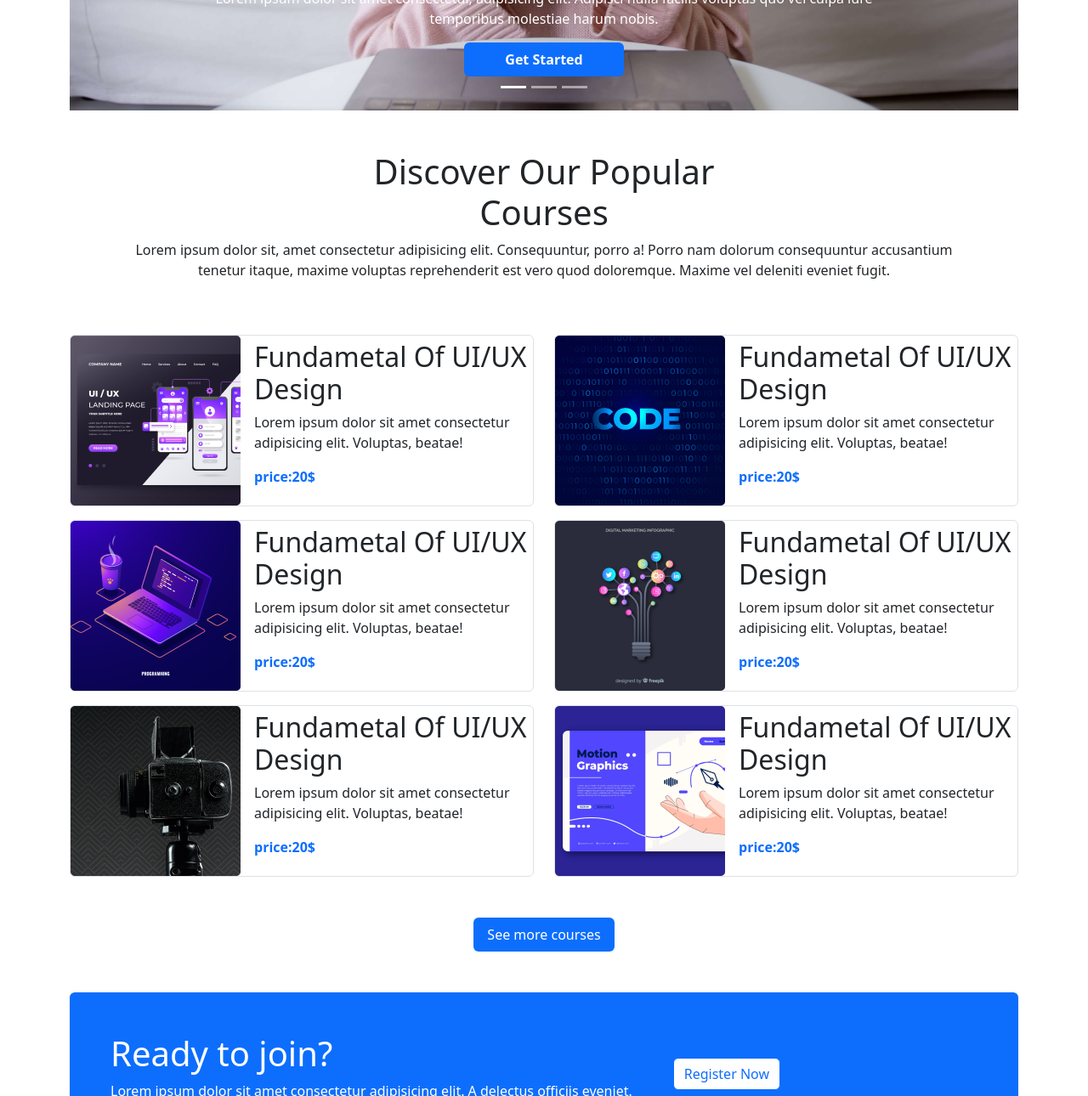
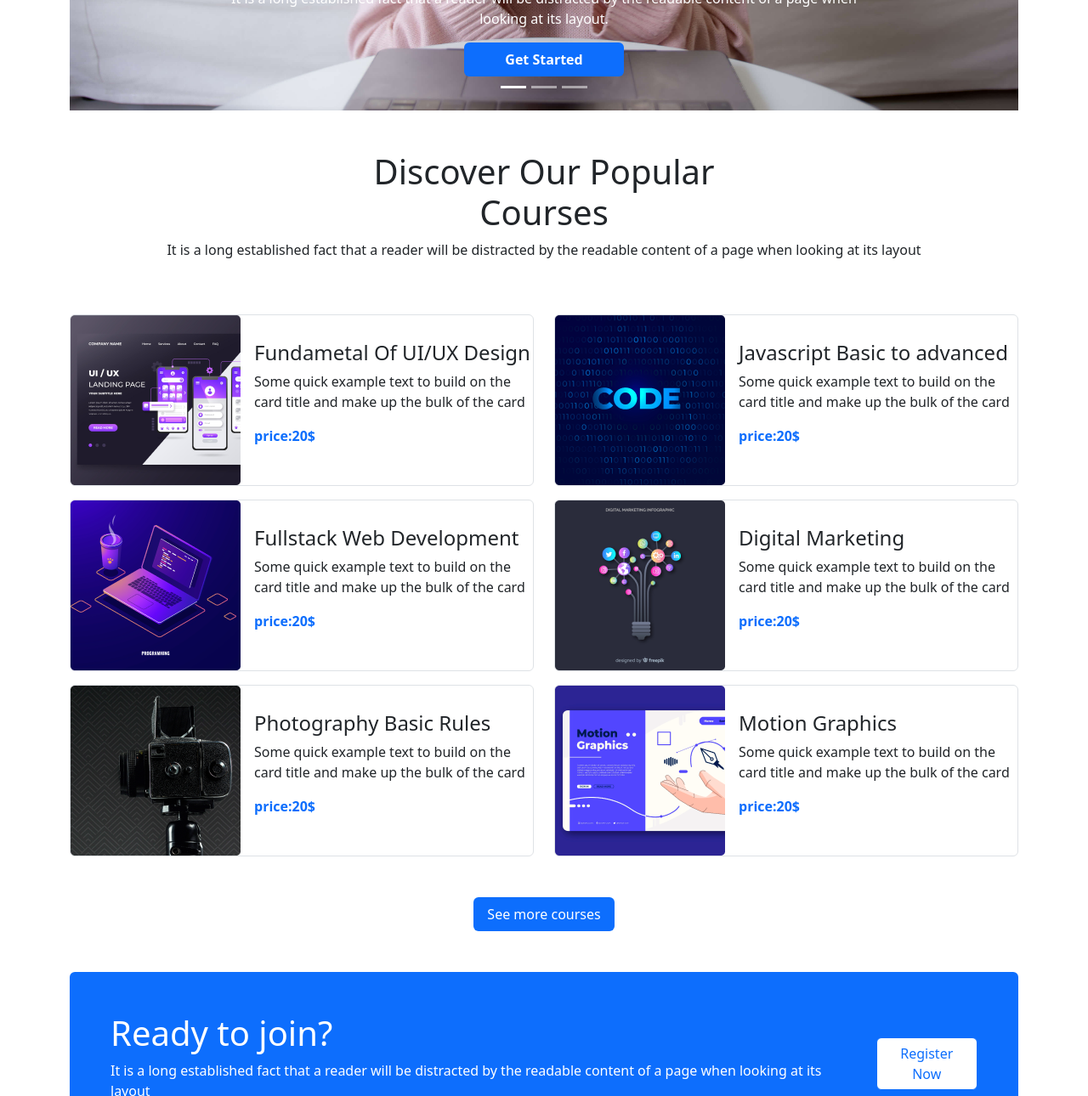
Before and after one commit to Tamannarahman13/pro-edu, a plain HTML site: page index.html in a window 1280 px wide. Shown: the part 596-1886 px from the top of the page at 85% size. Drawn offline with nearby package versions, Linux system fonts and the light colour scheme.

Commit message:
some correction

```diff
--- a/index.html
+++ b/index.html
@@ -4,7 +4,7 @@
 <head>
     <meta charset="utf-8">
     <meta name="viewport" content="width=device-width, initial-scale=1">
-    <title>pro edu</title>
+    <title>Prime IT</title>
     <script src="https://kit.fontawesome.com/f498d3964a.js" crossorigin="anonymous"></script>
     <link rel="stylesheet" href="style.css">
     <link href="https://cdn.jsdelivr.net/npm/bootstrap@5.2.0/dist/css/bootstrap.min.css" rel="stylesheet"
@@ -12,11 +12,11 @@
 </head>
 
 <body>
-    <header class="header">
+    <header>
         <section class="container">
-            <nav class="navbar navbar-expand-lg  ">
+            <nav class="navbar navbar-expand-lg   ">
                 <div class="container-fluid">
-                    <a class="navbar-brand fs-1 fw-bold" href="#">Pro Edu</a>
+                    <a class="navbar-brand fs-1 fw-bold" href="#">Prime IT</a>
                     <button class="navbar-toggler" type="button" data-bs-toggle="collapse"
                         data-bs-target="#navbarNavAltMarkup" aria-controls="navbarNavAltMarkup" aria-expanded="false"
                         aria-label="Toggle navigation">
@@ -47,14 +47,14 @@
                         aria-label="Slide 3"></button>
                 </div>
                 <div class="carousel-inner">
-                    <div class="carousel-item active">
+                    <div class="carousel-item active ">
                         <img src="images/cover/cover-1.png" class="d-block w-100" alt="...">
                         <div class="carousel-caption ">
                             <h1 class="display-1 fw-bold">Get Started Digital</h1>
                             <br>
                             <h1 class="display-1 fw-bold">Learning</h1>
-                            <p>Lorem ipsum dolor sit amet consectetur, adipisicing elit. Adipisci nulla facilis voluptas
-                                quo vel culpa iure temporibus molestiae harum nobis.</p>
+                            <p>It is a long established fact that a reader will be distracted by the readable
+                                content of a page when looking at its layout.</p>
                             <button class="px-5 py-2 bg-primary text-white border-0 fw-bold rounded">Get
                                 Started</button>
                         </div>
@@ -65,8 +65,8 @@
                             <h1 class="display-1 fw-bold">Get Started Digital</h1>
                             <br>
                             <h1 class="display-1 fw-bold">Learning</h1>
-                            <p>Lorem ipsum dolor sit amet consectetur, adipisicing elit. Adipisci nulla facilis voluptas
-                                quo vel culpa iure temporibus molestiae harum nobis.</p>
+                            <p>It is a long established fact that a reader will be distracted by the readable
+                                content of a page when looking at its layout.</p>
                             <button class="px-5 py-2 bg-primary text-white border-0 fw-bold rounded">Get
                                 Started</button>
                         </div>
@@ -77,8 +77,8 @@
                             <h1 class="display-1 fw-bold">Get Started Digital</h1>
                             <br>
                             <h1 class="display-1 fw-bold">Learning</h1>
-                            <p>Lorem ipsum dolor sit amet consectetur, adipisicing elit. Adipisci nulla facilis voluptas
-                                quo vel culpa iure temporibus molestiae harum nobis.</p>
+                            <p>It is a long established fact that a reader will be distracted by the readable
+                                content of a page when looking at its layout.</p>
                             <button class="px-5 py-2 bg-primary text-white border-0 fw-bold rounded">Get
                                 Started</button>
                         </div>
@@ -103,23 +103,20 @@
         <section class="container mt-5">
             <div class="text-center">
                 <h1><span>Discover Our Popular</span><br> <span>Courses</span></h1>
-                <p class="mx-5">Lorem ipsum dolor sit, amet consectetur adipisicing elit. Consequuntur, porro a!
-                    Porro
-                    nam dolorum
-                    consequuntur accusantium tenetur itaque, maxime voluptas reprehenderit est vero quod doloremque.
-                    Maxime
-                    vel deleniti eveniet fugit.</p>
+                <p class="mx-5">It is a long established fact that a reader will be distracted by the readable
+                    content of a page when looking at its layout</p>
             </div>
             <!-- Courses -->
             <div class="row gy-3 mt-5 ">
                 <div class="col-6  ">
-                    <div class="d-flex align-items-center justify-content-center border rounded">
+                    <div class="d-flex align-items-center justify-content-center border  rounded">
                         <div>
                             <img class="me-3" src="images/course/course-1.png" alt="">
                         </div>
                         <div>
-                            <h2>Fundametal Of UI/UX Design</h2>
-                            <p>Lorem ipsum dolor sit amet consectetur adipisicing elit. Voluptas, beatae!</p>
+                            <h4>Fundametal Of UI/UX Design</h4>
+                            <p>Some quick example text to build on the card title
+                                and make up the bulk of the card</p>
                             <p class="text-primary fw-bold">price:20$</p>
                         </div>
                     </div>
@@ -131,8 +128,9 @@
                             <img class="me-3" src="images/course/course-2.png" alt="">
                         </div>
                         <div>
-                            <h2>Fundametal Of UI/UX Design</h2>
-                            <p>Lorem ipsum dolor sit amet consectetur adipisicing elit. Voluptas, beatae!</p>
+                            <h4>Javascript Basic to advanced</h4>
+                            <p>Some quick example text to build on the card title
+                                and make up the bulk of the card</p>
                             <p class="text-primary fw-bold">price:20$</p>
                         </div>
                     </div>
@@ -144,8 +142,8 @@
                             <img class="me-3" src="images/course/course-3.png" alt="">
                         </div>
                         <div>
-                            <h2>Fundametal Of UI/UX Design</h2>
-                            <p>Lorem ipsum dolor sit amet consectetur adipisicing elit. Voluptas, beatae!</p>
+                            <h4>Fullstack Web Development</h4>
+                            <p>Some quick example text to build on the card title and make up the bulk of the card</p>
                             <p class="text-primary fw-bold">price:20$</p>
                         </div>
                     </div>
@@ -157,8 +155,8 @@
                             <img class="me-3" src="images/course/course-4.png" alt="">
                         </div>
                         <div>
-                            <h2>Fundametal Of UI/UX Design</h2>
-                            <p>Lorem ipsum dolor sit amet consectetur adipisicing elit. Voluptas, beatae!</p>
+                            <h4>Digital Marketing</h4>
+                            <p>Some quick example text to build on the card title and make up the bulk of the card</p>
                             <p class="text-primary fw-bold">price:20$</p>
                         </div>
                     </div>
@@ -170,8 +168,8 @@
                             <img class="me-3" src="images/course/course-5.png" alt="">
                         </div>
                         <div>
-                            <h2>Fundametal Of UI/UX Design</h2>
-                            <p>Lorem ipsum dolor sit amet consectetur adipisicing elit. Voluptas, beatae!</p>
+                            <h4>Photography Basic Rules</h4>
+                            <p>Some quick example text to build on the card title and make up the bulk of the card</p>
                             <p class="text-primary fw-bold">price:20$</p>
                         </div>
                     </div>
@@ -183,8 +181,8 @@
                             <img class="me-3" src="images/course/course-6.png" alt="">
                         </div>
                         <div>
-                            <h2>Fundametal Of UI/UX Design</h2>
-                            <p>Lorem ipsum dolor sit amet consectetur adipisicing elit. Voluptas, beatae!</p>
+                            <h4>Motion Graphics</h4>
+                            <p>Some quick example text to build on the card title and make up the bulk of the card</p>
                             <p class="text-primary fw-bold">price:20$</p>
                         </div>
                     </div>
@@ -195,12 +193,13 @@
                 <button class="bg-primary text-white border-0 px-3 py-2 rounded">See more courses</button>
             </div>
         </section>
-        <!-- Register  -->
+        <!-- Ready to join  -->
         <section class="container mt-5 mb-5">
             <div class="d-flex bg-primary rounded px-5 py-5  align-items-center ">
                 <div class="text-white">
                     <h1>Ready to join?</h1>
-                    <p>Lorem ipsum dolor sit amet consectetur adipisicing elit. A delectus officiis eveniet.</p>
+                    <p>It is a long established fact that a reader will be distracted by the
+                        readable content of a page when looking at its layout</p>
                 </div>
                 <div class="">
                     <!-- Button trigger modal -->
@@ -254,7 +253,8 @@
         <section class="container">
             <div class="mt-5 mb-5 text-center">
                 <h1>Fequently Asked Questions</h1>
-                <p>Lorem ipsum dolor sit amet consectetur adipisicing elit. Saepe, nisi.</p>
+                <p><small>It is a long established fact that a reader will be distracted by the readable
+                        content of a page when looking at its layout</small></p>
             </div>
             <div class="accordion" id="accordionPanelsStayOpenExample">
                 <div class="accordion-item mb-3 ">
@@ -354,7 +354,7 @@
         <section class="container mt-5  ">
             <h1 class="mb-5 text-center">Trusted by over 800+ companies</h1>
             <div class="row ">
-                <div class="col-2">
+                <div class="col-lg-2 cols-md-none">
                     <img src="images/company/company-1.png" alt="">
                 </div>
                 <div class="col-2">
@@ -375,10 +375,10 @@
     </main>
     <footer class="bg-black mt-5 py-5">
         <div class="container text-center mt-5 text-white">
-            <h2>Pro Edu</h2>
-            <p>Office 41, Zawaya Bulidin, Ghaia Muscat</p>
-            <p>Sultanate of Oman</p>
-            <p>Privacy Ploicy / Terms of use</p>
+            <h2>Prime IT</h2>
+            <p><small>Office 41, Zawaya Bulidin, Ghaia Muscat</small></p>
+            <p><small>Sultanate of Oman</small></p>
+            <p><small>Privacy Ploicy / Terms of use</small></p>
         </div>
         <!-- social icon -->
         <div class="social-icon  text-center">
```
